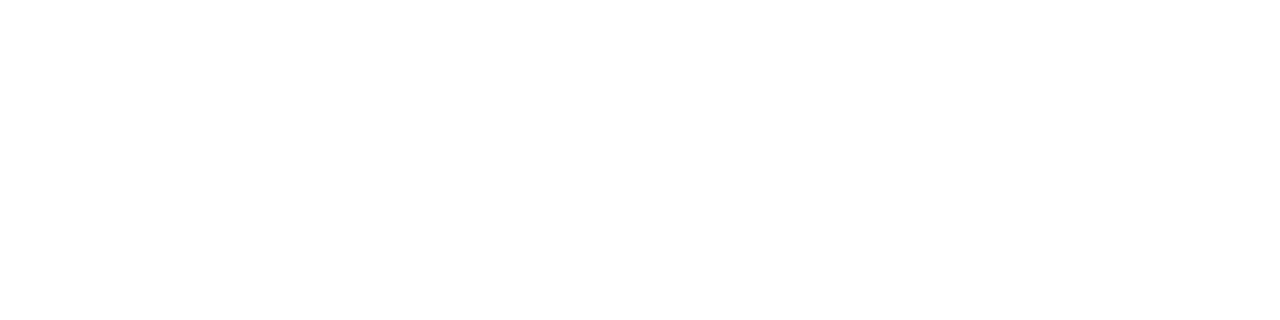
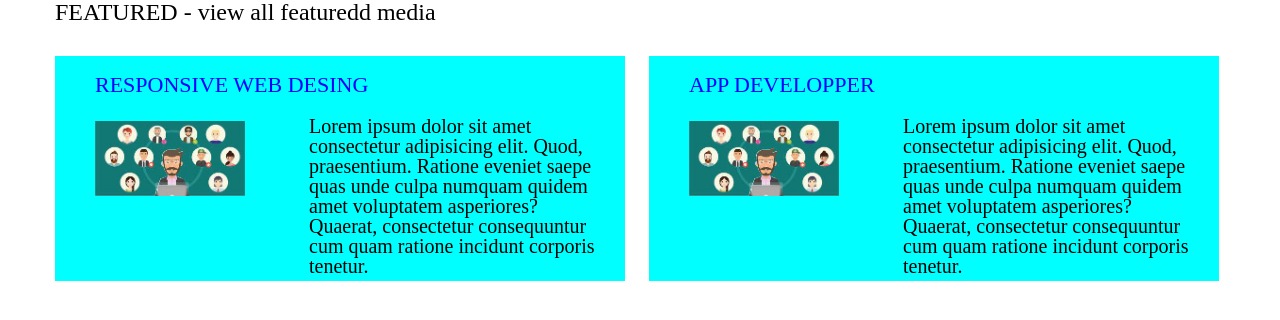
Before and after one commit to kikilo123/float, a plain HTML site: page index.html in a window 1280 px wide. Drawn offline with Linux system fonts and the light colour scheme; a web font is replaced by a local one.

Commit message:
add style

```diff
--- a/css/style.css
+++ b/css/style.css
@@ -1,3 +1,72 @@
 /* qartuli fpnti
 font-family: "ALKDots", sans-serif;
 */
+section {
+    width: 100%;
+}
+.container{
+    width: 1170px;
+    margin: 0 auto;
+
+}
+h2 {
+    font-size: 24px;
+    margin-bottom: 32px;
+}
+.div2{
+ display: inline-block;
+width: 570px;
+height: 225px;
+background-color: aqua;
+margin-right: 20px;
+vertical-align: top;
+padding-top: 18px;
+padding-right: 14px;
+padding-bottom: 42px;
+padding-left: 40px;
+}
+.div3 {
+    display: inline-block;
+    width: 570px;
+    height: 225px;
+    background-color: aqua;
+    vertical-align: top;
+    padding-top: 18px;
+    padding-right: 14px;
+    padding-bottom: 42px;
+    padding-left: 40px;
+}
+.p1{
+display: inline-block;
+width: 300px;
+height: 143px;
+font-size: 20px;
+
+}
+.p2{
+display: inline-block;
+width: 300px;
+height: 143px;
+font-size: 20px;
+
+}
+h3{
+    margin-bottom: 20px;
+    color: blue;
+    font-size: 22px;
+}
+.im1{
+ display: inline-block;
+margin-top: 5px;
+width: 150px;
+margin-right:  60px;
+vertical-align: top;
+
+}
+.im2{
+ display: inline-block;
+margin-top: 5px;
+width: 150px;
+margin-right: 60px;
+vertical-align: top;
+}
--- a/index.html
+++ b/index.html
@@ -11,6 +11,24 @@
     <title> hello</title>
 </head>
 <body>
+  <section>
+    <div class="container">
+        <h2>FEATURED - view all featuredd media</h2>
 
+        <div class="div2">
+            <h3>RESPONSIVE WEB DESING</h3>
+            <img class="im1" src="images/sur.jfif" alt="images" >
+            <p class="p1">  Lorem ipsum dolor sit amet consectetur adipisicing elit. Quod, praesentium. Ratione eveniet saepe quas unde culpa numquam quidem amet voluptatem asperiores? Quaerat, consectetur consequuntur cum quam ratione incidunt corporis tenetur.</p>
+        </div>
+
+        <div class="div3">
+            <h3>APP DEVELOPPER</h3>
+            <img class="im2" src="images/sur.jfif" alt="images" >
+            <p class="p2">
+                Lorem ipsum dolor sit amet consectetur adipisicing elit. Quod, praesentium. Ratione eveniet saepe quas unde culpa numquam quidem amet voluptatem asperiores? Quaerat, consectetur consequuntur cum quam ratione incidunt corporis tenetur.
+            </p>
+        </div>
+    </div>
+  </section>
 </body>
 </html>
```
